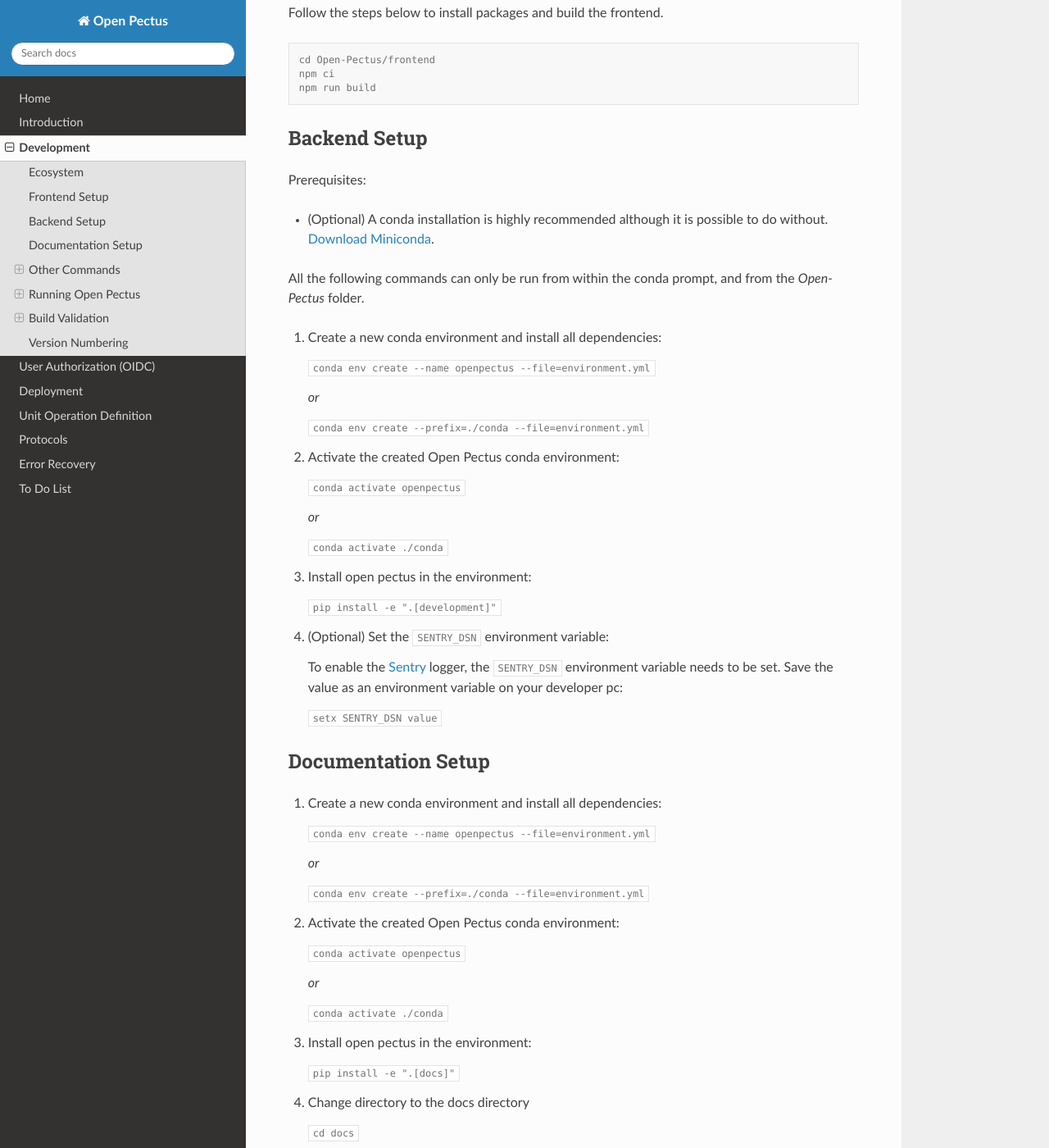
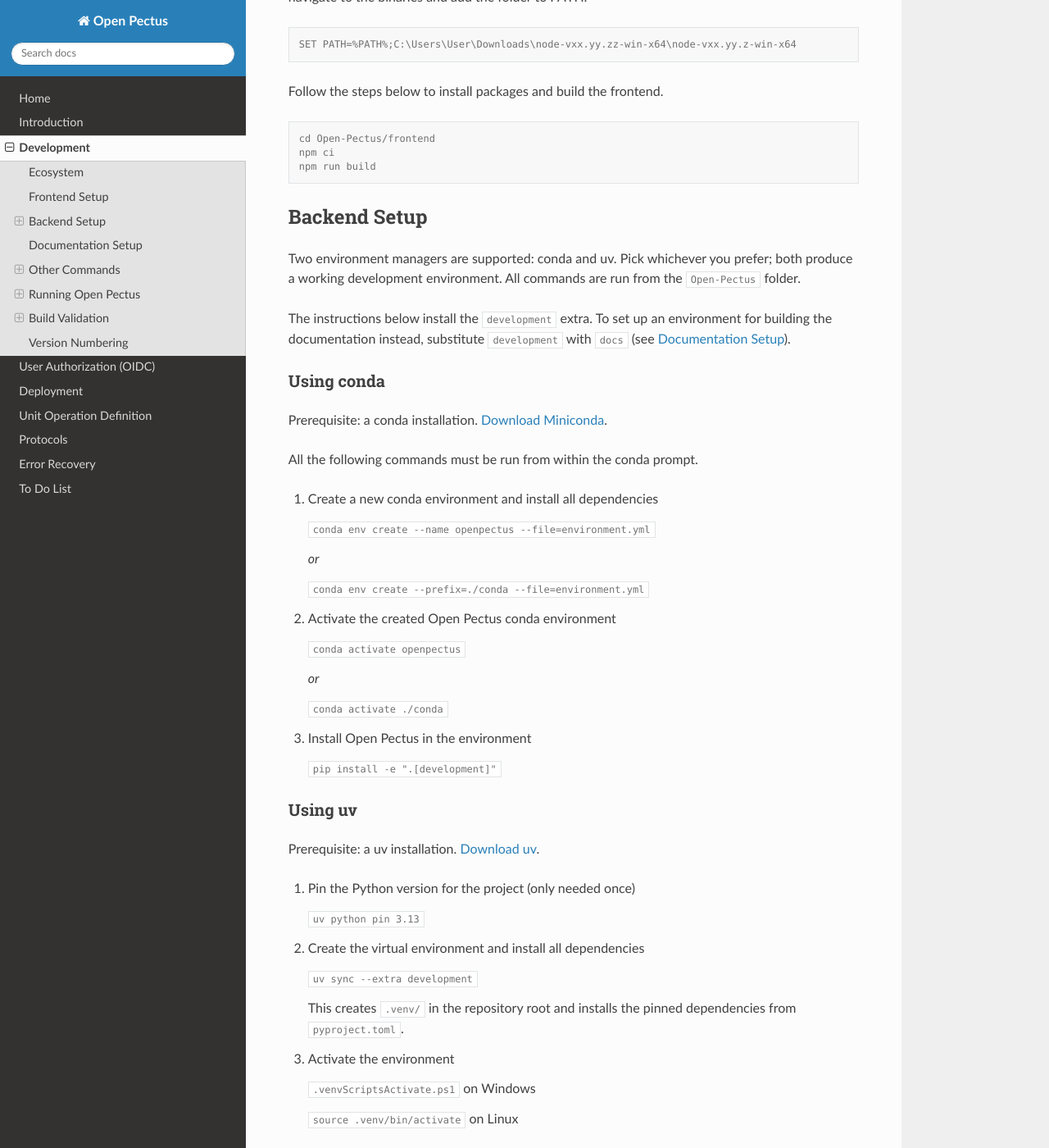
Before and after one commit to Open-Pectus/Open-Pectus, a Sphinx documentation site: the page built from docs/src/Development.rst, in a window 1280 px wide and 1400 px high, scrolled down 1311 px. Shown: the whole window at 82% size. Built offline with Sphinx 7.4.7 and the Read the Docs theme 3.1.0, drawn with Linux system fonts in a browser that asks for light colours; some of the changed text lies outside the part shown.

Commit message:
Initial documentation and update of docs pyproject.toml file.

```diff
--- a/docs/src/Development.rst
+++ b/docs/src/Development.rst
@@ -27,6 +27,7 @@
 Frontend Setup
 --------------
 .. _download node as a standalone binary: https://nodejs.org/en/download
+
 Prerequisites: Node 22 (LTS) must be installed.
 
 Follow the steps below to install Node 22 on Ubuntu using Node Version Manager.
@@ -55,15 +56,25 @@
 Backend Setup
 -------------
 .. _Download Miniconda: https://docs.conda.io/en/latest/miniconda.html
+.. _Download uv: https://docs.astral.sh/uv/getting-started/installation/
 .. _Sentry: https://sentry.io
 
-Prerequisites:
+Two environment managers are supported: conda and uv. Pick whichever you prefer;
+both produce a working development environment. All commands are run from the
+:console:`Open-Pectus` folder.
 
-* (Optional) A conda installation is highly recommended although it is possible to do without. `Download Miniconda`_.
+The instructions below install the :console:`development` extra. To set up an
+environment for building the documentation instead, substitute :console:`development`
+with :console:`docs` (see :ref:`documentation-setup`).
 
-All the following commands can only be run from within the conda prompt, and from the `Open-Pectus` folder.
+Using conda
+^^^^^^^^^^^
 
-#. Create a new conda environment and install all dependencies:
+Prerequisite: a conda installation. `Download Miniconda`_.
+
+All the following commands must be run from within the conda prompt.
+
+#. Create a new conda environment and install all dependencies
 
    :console:`conda env create --name openpectus --file=environment.yml`
 
@@ -71,8 +82,7 @@
 
    :console:`conda env create --prefix=./conda --file=environment.yml`
 
-
-#. Activate the created Open Pectus conda environment:
+#. Activate the created Open Pectus conda environment
 
    :console:`conda activate openpectus`
 
@@ -80,39 +90,57 @@
 
    :console:`conda activate ./conda`
 
-#. Install open pectus in the environment:
+#. Install Open Pectus in the environment
 
    :console:`pip install -e ".[development]"`
 
-#. (Optional) Set the :console:`SENTRY_DSN` environment variable:
+Using uv
+^^^^^^^^
 
-   To enable the Sentry_ logger, the :console:`SENTRY_DSN` environment variable needs to be set.
-   Save the value as an environment variable on your developer pc:
+Prerequisite: a uv installation. `Download uv`_.
 
-   :console:`setx SENTRY_DSN value`
+#. Pin the Python version for the project (only needed once)
 
+   :console:`uv python pin 3.13`
+
+#. Create the virtual environment and install all dependencies
+
+   :console:`uv sync --extra development`
+
+   This creates :console:`.venv/` in the repository root and installs the pinned
+   dependencies from :console:`pyproject.toml`.
+
+#. Activate the environment
+
+   :console:`.venv\Scripts\Activate.ps1` on Windows
+
+   :console:`source .venv/bin/activate` on Linux
+
+Sentry (optional, both setups)
+^^^^^^^^^^^^^^^^^^^^^^^^^^^^^^
+
+To enable the Sentry_ logger, the :console:`SENTRY_DSN` environment variable needs to be
+set. Save the value as an environment variable on your developer pc:
+
+:console:`setx SENTRY_DSN value`
+
+.. _documentation-setup:
 
 Documentation Setup
 -------------------
-#. Create a new conda environment and install all dependencies:
 
-   :console:`conda env create --name openpectus --file=environment.yml`
+Set up an environment as described in `Backend Setup`_, but install the
+:console:`docs` extra instead of :console:`development`:
 
-   *or*
+* With conda: :console:`pip install -e ".[docs]"` (after activating the environment)
+* With uv: :console:`uv sync --extra docs`
 
-   :console:`conda env create --prefix=./conda --file=environment.yml`
+Then build the docs. These steps are identical regardless of environment manager:
 
-#. Activate the created Open Pectus conda environment:
-
-   :console:`conda activate openpectus`
-
-   *or*
-
-   :console:`conda activate ./conda`
-
-#. Install open pectus in the environment:
-
-   :console:`pip install -e ".[docs]"`
+.. note::
+   On Windows PowerShell, scripts in the current directory are not on :console:`PATH` by
+   default. Prefix :console:`make.bat` invocations with :console:`.\\`, e.g.
+   :console:`.\\make.bat html` and :console:`.\\make.bat spelling`.
 
 #. Change directory to the docs directory
 
@@ -148,6 +176,14 @@
 .. code-block:: console
 
    conda env update -p=./conda --file=environment.yml --prune
+
+Update uv environment
+^^^^^^^^^^^^^^^^^^^^^
+To update an existing uv environment after :console:`pyproject.toml` has changed:
+
+.. code-block:: console
+
+   uv sync --extra development
 
 Build Distribution
 ^^^^^^^^^^^^^^^^^^
--- a/pyproject.toml
+++ b/pyproject.toml
@@ -68,7 +68,7 @@
     "sphinx==8.1.3",
     "sphinx-rtd-theme==3.0.2",
     "sphinx-argparse==0.5.2",
-    "sphinx-autoapi==3.4.0",
+    "sphinx-autoapi==3.8.0",
     "sphinxcontrib-openapi==0.8.4",
     "sphinxcontrib-spelling==8.0.1",
     "sphinxcontrib-mermaid==1.0.0",
```
